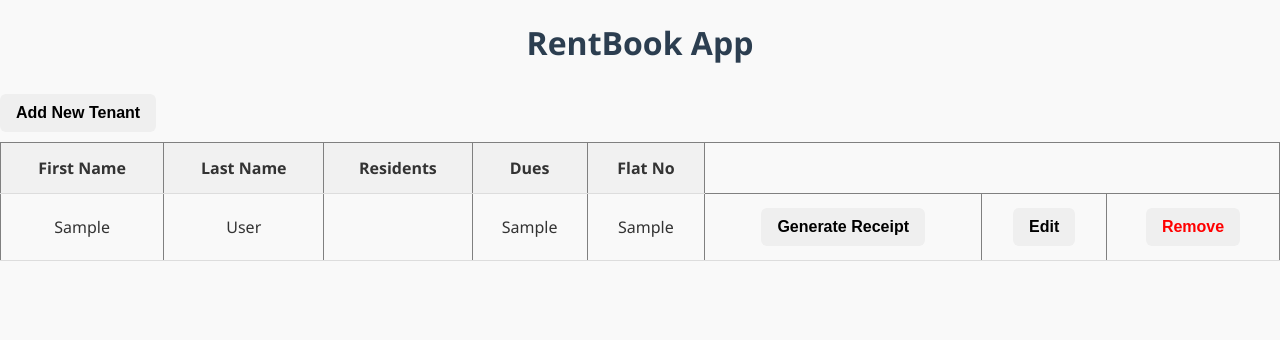
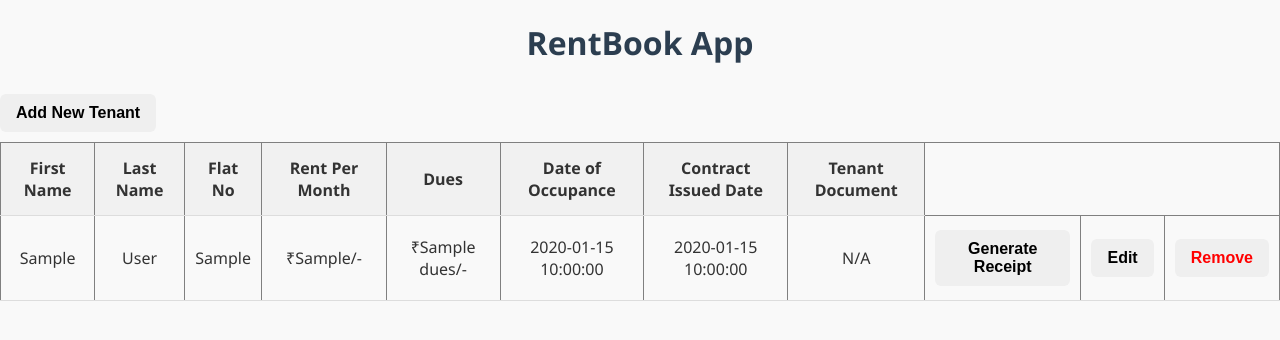
Before and after one commit to syd-danish/RentBook-App, a Flask app: template template/index.html in a window 1280 px wide. Shown: the top 340 px of the page. Run offline with Flask 3, Linux system fonts and the light colour scheme; the template is opened without the code that fills it: most values are stand-ins (such as "Sample title", 1, 10 or a date in 2020).

Commit message:
Update index.html

```diff
--- a/template/index.html
+++ b/template/index.html
@@ -4,7 +4,6 @@
     <title>Tenants Dashboard</title>
     <link rel="stylesheet" href="/styles.css">
     <meta name="viewport" content="width=device-width, initial-scale=1.0">
-
 </head>
 <body>
     <h1>RentBook App</h1>
@@ -12,32 +11,53 @@
         <button type="submit">Add New Tenant</button>
     </form>
 
-
+    <div style="overflow-x: auto; width: 100%;">
         <table border="1">
             <tr>
-            <th>First Name</th><th>Last Name</th><th>Residents</th><th>Dues</th><th>Flat No</th>
+                <th>First Name</th>
+                <th>Last Name</th>
+                <th>Flat No</th>
+                <th>Rent Per Month</th>
+                <th>Dues</th>
+                <th>Date of Occupance</th>
+                <th>Contract Issued Date</th>
+                <th>Tenant Document</th>
+
             </tr>
             {% for tenant in tenants %}
             <tr>
                 <td>{{ tenant.first_name }}</td>
                 <td>{{ tenant.last_name }}</td>
-            <td>{{ tenant.no_of_residents }}</td>
-            <td>{{ tenant.dues_remaining }}</td>
                 <td>{{ tenant.flat_no }}</td>
+                <td>₹{{ tenant.rent_per_month }}/-</td>
+                <td>₹{{ tenant.dues }}/-</td>
+                <td>{{ tenant.date_of_occupance }}</td>
+                <td>{{ tenant.contract_issued_date }}</td>
                 <td>
-    <form action="{{ url_for('generate_receipt', tenant_id=tenant._id) }}">
+                    {% if tenant.tenant_document %}
+                        <a href="{{ url_for('static', filename=tenant.tenant_document.split('static/')[-1]) }}" target="_blank">View</a>
+                    {% else %}
+                        N/A
+                    {% endif %}
+                </td>
+                <td>
+                    <form action="{{ url_for('generate_receipt', tenant_id=tenant.id) }}">
                         <button type="submit">Generate Receipt</button>
-    </form></td>
-<td>                <form action="{{ url_for('add_tenant', tenant_id=tenant._id) }}" style="display:inline;">
+                    </form>
+                </td>
+                <td>
+                    <form action="{{ url_for('add_tenant', tenant_id=tenant.id) }}" style="display:inline;">
                         <button type="submit">Edit</button>
                     </form>
-</td> <td>
-            <form action="{{ url_for('delete_tenant', tenant_id=tenant._id) }}" method="post" style="display:inline;" onsubmit="return confirm('Are you sure you want to remove this tenant?');">
+                </td>
+                <td>
+                    <form action="{{ url_for('delete_tenant', tenant_id=tenant.id) }}" method="post" style="display:inline;" onsubmit="return confirm('Are you sure you want to remove this tenant?');">
                         <button type="submit" style="color:red;">Remove</button>
-    </form></td>
-
+                    </form>
+                </td>
             </tr>
             {% endfor %}
         </table>
+    </div>
 </body>
 </html>
```
Lines whose indentation alone changed are shown as unchanged.
